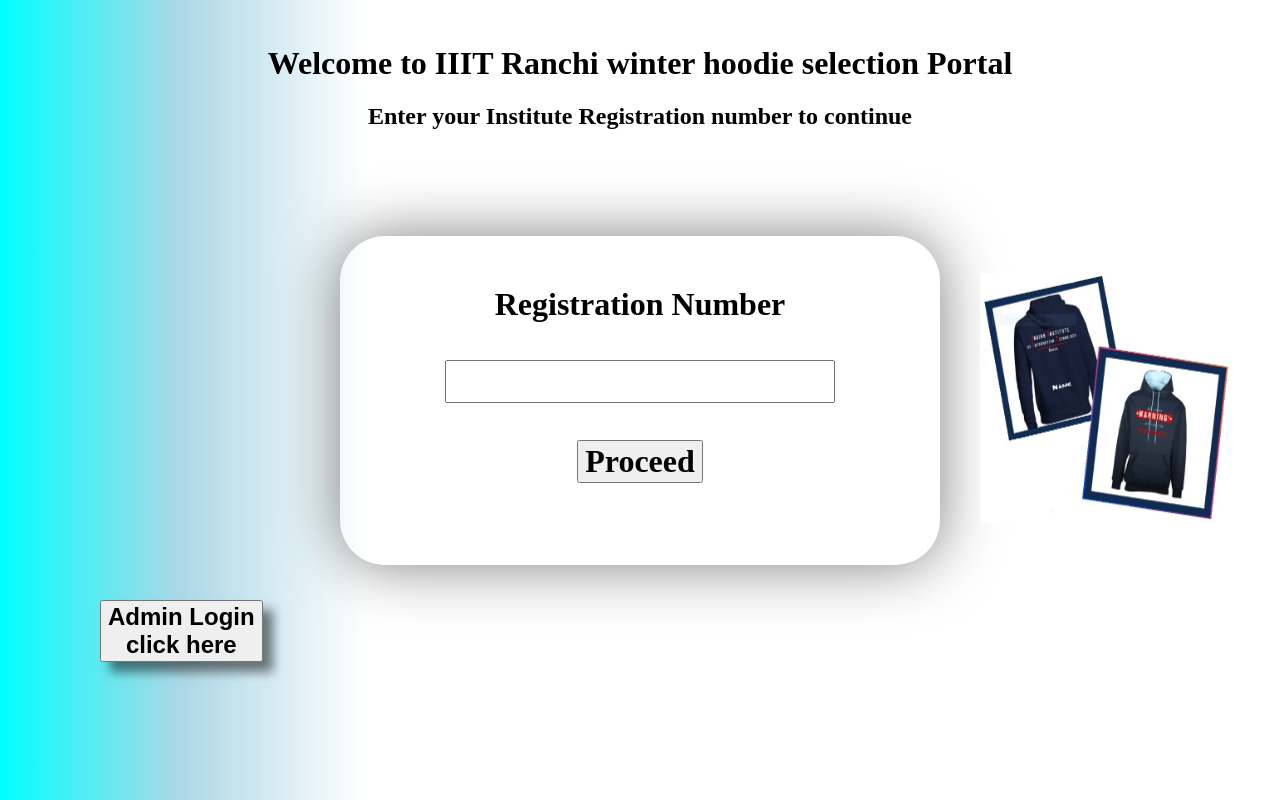
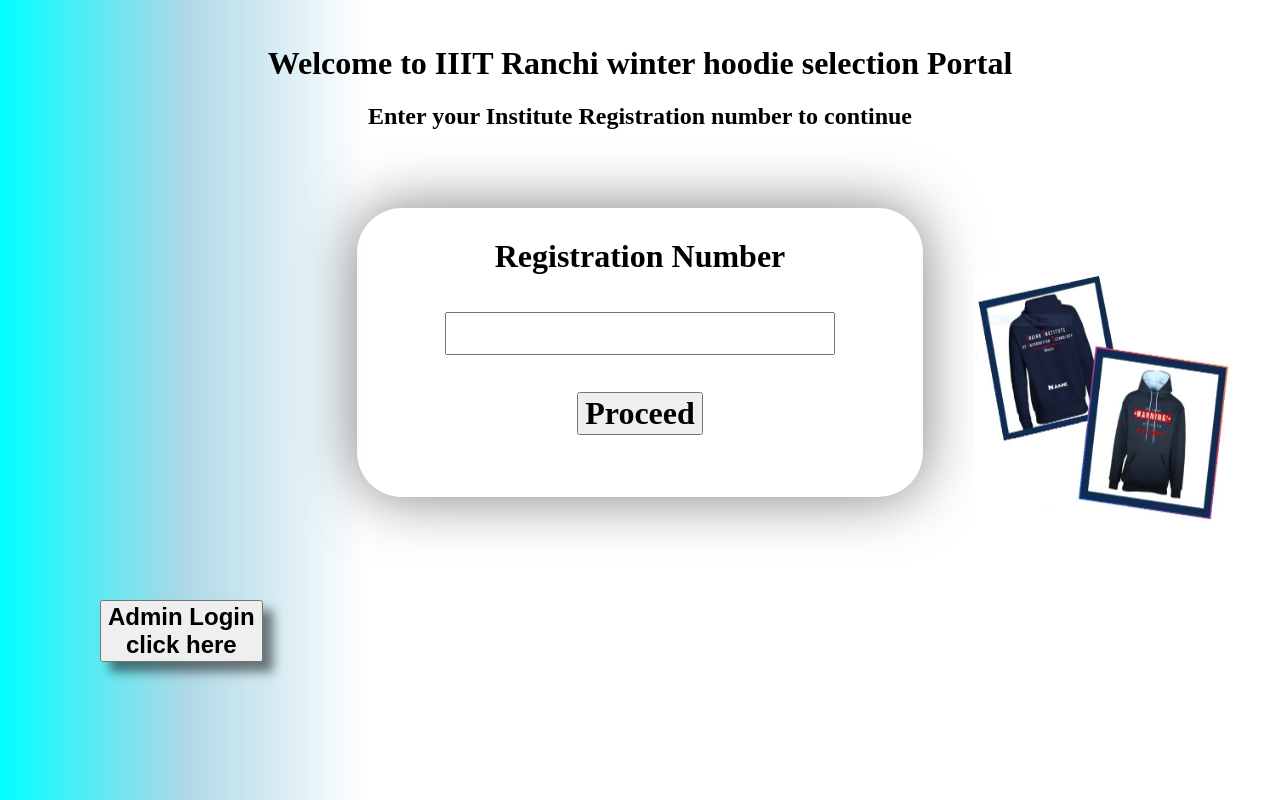
Before and after one commit to RishavMz/Winter_hoodie_shopping_portal, a PHP site: page / in a window 1280 px wide. Run offline with PHP 8.4, Linux system fonts and the light colour scheme.

Commit message:
Update index.css

```diff
--- a/CSS/index.css
+++ b/CSS/index.css
@@ -1,4 +1,5 @@
 body{
+    background-repeat: no-repeat;
     background-image: linear-gradient(to left,white,white ,white,white,white,white, lightblue, cyan );
 }
 #login1{
@@ -18,10 +19,10 @@ body{
     100% {top: 600px ; left: 100px;}
 }
 #login{
+    align-items: center;
+    width: 40%;
     border-radius:45px;
-    width:500px;
-    padding:50px ;
-    margin: 50px;
+    padding:30px ;
     box-shadow: 0 0 60px rgba(0,0,0,0.5);
 }
 #RegNo{
@@ -37,7 +38,7 @@ body{
     right: 50px;
     top: 50px;
     height: 250px;
-    width:250px;
+    width:20%;
     animation-name: example;
     animation-duration: 4s;
     animation-iteration-count: infinite;
```
